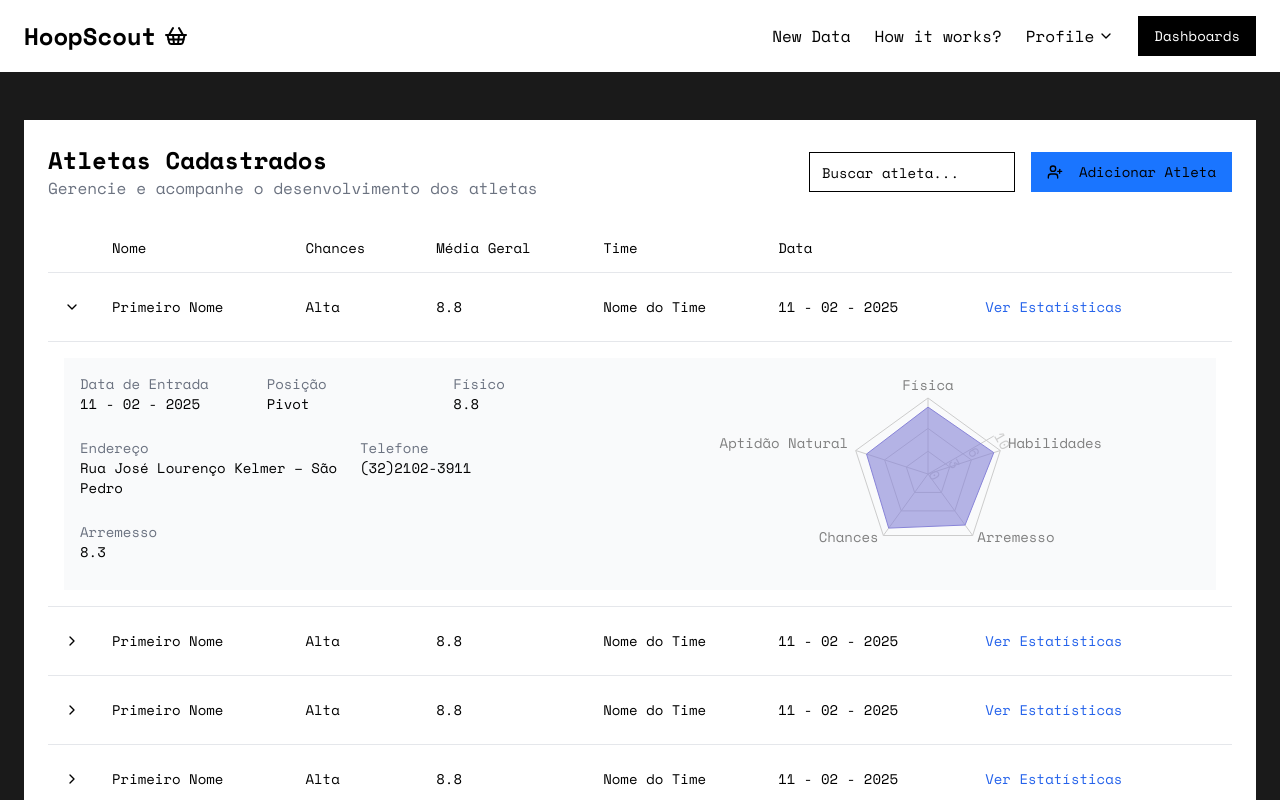
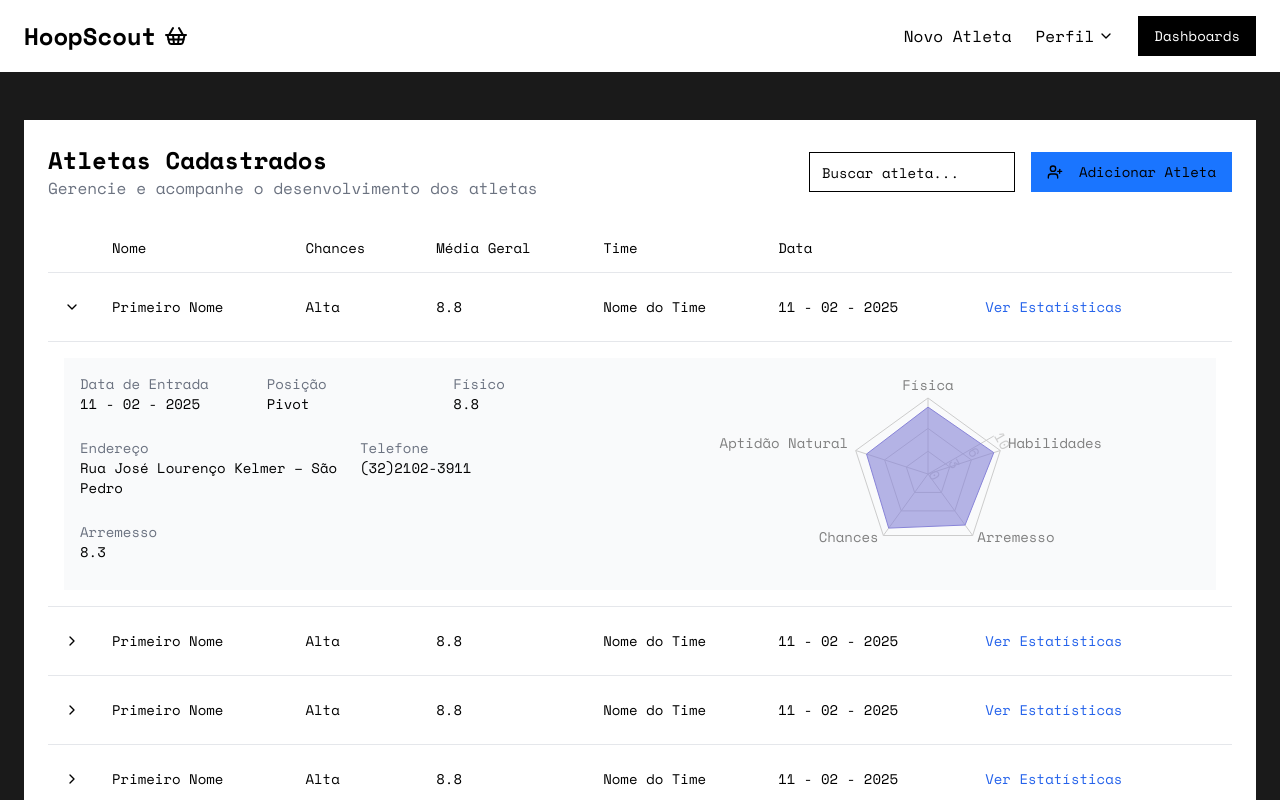
Before and after one commit to brenolino/hoop-scout, a Next.js app: page /dashboard in a window 1280 px wide. Shown: the top 800 px of the page. Built offline with nearby package versions, Linux system fonts and the light colour scheme.

Commit message:
fixing logged navbar

```diff
--- a/app/components/navbar-logged.tsx
+++ b/app/components/navbar-logged.tsx
@@ -15,30 +15,27 @@ export function NavbarLogged() {
       </Link>
 
       <div className="flex items-center gap-6">
-        <Link href="/new-data" className="hover:text-gray-600">
-          New Data
-        </Link>
-        <Link href="/how-it-works" className="hover:text-gray-600">
-          How it works?
+        <Link href="/athlete/rating" className="hover:text-gray-600">
+          Novo Atleta
         </Link>
         <DropdownMenu>
           <DropdownMenuTrigger className="flex items-center gap-1 hover:text-gray-600">
-            Profile <ChevronDown className="w-4 h-4" />
+            Perfil <ChevronDown className="w-4 h-4" />
           </DropdownMenuTrigger>
           <DropdownMenuContent className="bg-white">
             <DropdownMenuItem>
               <Link href="/profile/edit" className="w-full text-black">
-                Edit
+                Editar
               </Link>
             </DropdownMenuItem>
             <DropdownMenuItem>
               <Link href="/" className="w-full text-black">
-                Logout
+                Sair
               </Link>
             </DropdownMenuItem>
           </DropdownMenuContent>
         </DropdownMenu>
-        <Link href="/dashboards">
+        <Link href="/dashboard">
           <Button className="bg-black text-white hover:bg-black/90">Dashboards</Button>
         </Link>
       </div>
```
